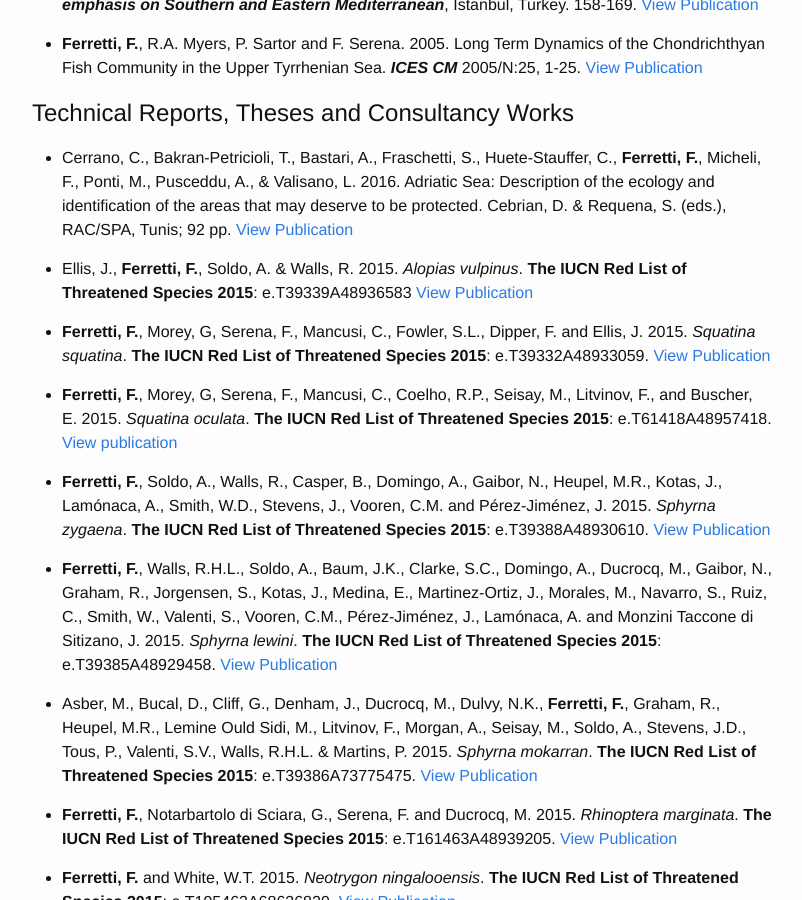
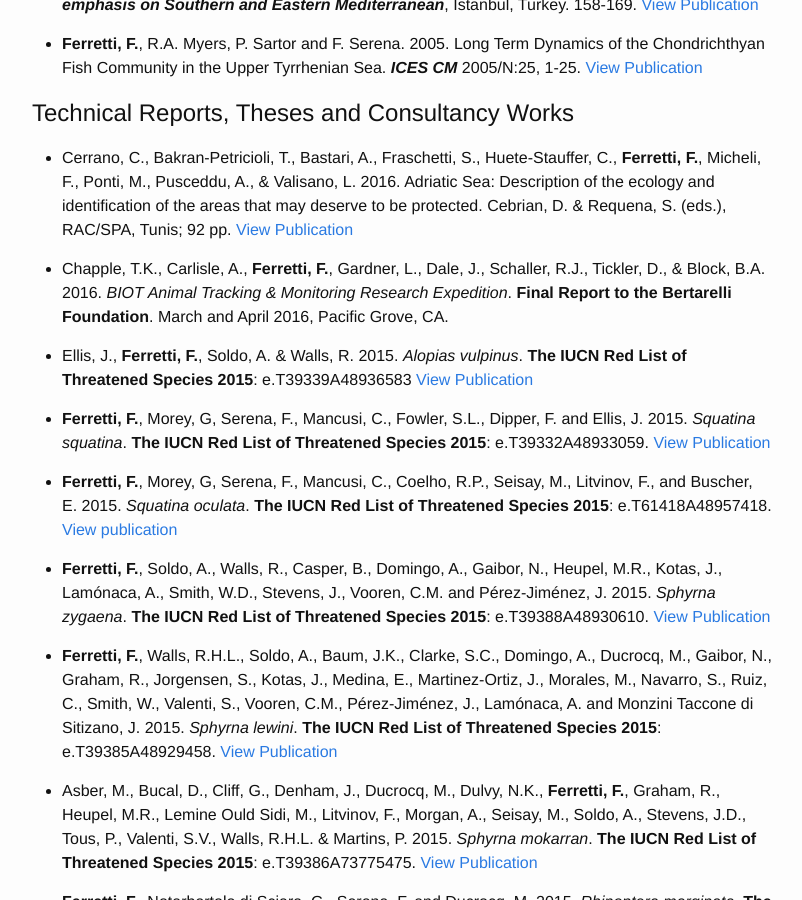
Before and after one commit to ferrettigs/ferrettigs.github.io, a Jekyll site: the page built from 03-Publications.md, in a window 1280 px wide and 900 px high, scrolled down 2836 px. Shown: the whole window, without its empty margins (238-1040 px from the left). Built offline with Jekyll 4.4.1, drawn with Linux system fonts in a browser that asks for light colours; comment, search, counter and statistics services are not loaded.

Commit message:
update pubs

```diff
--- a/03-Publications.md
+++ b/03-Publications.md
@@ -111,6 +111,8 @@ Technical Reports, Theses and Consultancy Works
 
 - Cerrano, C., Bakran-Petricioli, T., Bastari, A., Fraschetti, S., Huete-Stauffer, C., **Ferretti, F.**, Micheli, F., Ponti, M., Pusceddu, A., & Valisano, L. 2016. Adriatic Sea: Description of the ecology and identification of the areas that may deserve to be protected. Cebrian, D. & Requena, S. (eds.), RAC/SPA, Tunis; 92 pp. [View Publication](assets/Cerrano.etal.2016.pdf)
 
+- Chapple, T.K., Carlisle, A., **Ferretti, F.**, Gardner, L., Dale, J., Schaller, R.J., Tickler, D., & Block, B.A. 2016. *BIOT Animal Tracking & Monitoring Research Expedition*. **Final Report to the Bertarelli Foundation**. March and April 2016, Pacific Grove, CA.
+
 - Ellis, J., **Ferretti, F.**, Soldo, A. & Walls, R. 2015. *Alopias vulpinus*. **The IUCN Red List of Threatened Species 2015**: e.T39339A48936583 [View Publication](http://www.iucnredlist.org/details/39339/1)
 
 - **Ferretti, F.**, Morey, G, Serena, F., Mancusi, C., Fowler, S.L., Dipper, F. and Ellis, J. 2015. *Squatina squatina*. **The IUCN Red List of Threatened Species 2015**: e.T39332A48933059. [View Publication](http://dx.doi.org/10.2305/IUCN.UK.2015-1.RLTS.T39332A48933059.en)
```
